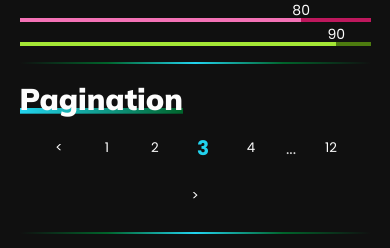
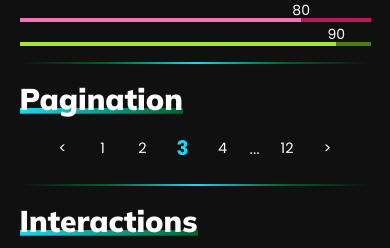
Before and after one commit to irenealcaine/template-navbar, a React (Vite) app: page / in a window 390 px wide. Shown: the part 3547-3795 px from the top of the page. Built offline with nearby package versions, Linux system fonts and the light colour scheme.

Commit message:
fix pagination responsive

```diff
--- a/src/Components/Pagination/Pagination.css
+++ b/src/Components/Pagination/Pagination.css
@@ -2,13 +2,13 @@
   display: flex;
   flex-wrap: wrap;
   align-items: center;
-  gap: 8px;
+  gap: 0px;
 
   .pagination-pages {
     display: flex;
     flex-wrap: wrap;
     align-items: center;
-    gap: 8px;
+    gap: 0px;
   }
 
   .pagination-control,
@@ -80,6 +80,29 @@
 
 @media (max-width: 600px) {
   .pagination {
+    gap:0px;
     justify-content: center;
+    flex-wrap: nowrap;
+  }
+
+  .pagination-pages {
+    gap: 0px;
+    flex-wrap: nowrap;
+  }
+
+  .pagination-control,
+  .pagination-page {
+    min-width: 32px;
+    height: 32px;
+    padding: 0 6px;
+    font-size: 0.9em;
+  }
+
+  .pagination-page.active {
+    font-size: 1.1em;
+  }
+
+  .pagination-ellipsis {
+    min-width: 16px;
   }
 }
```
